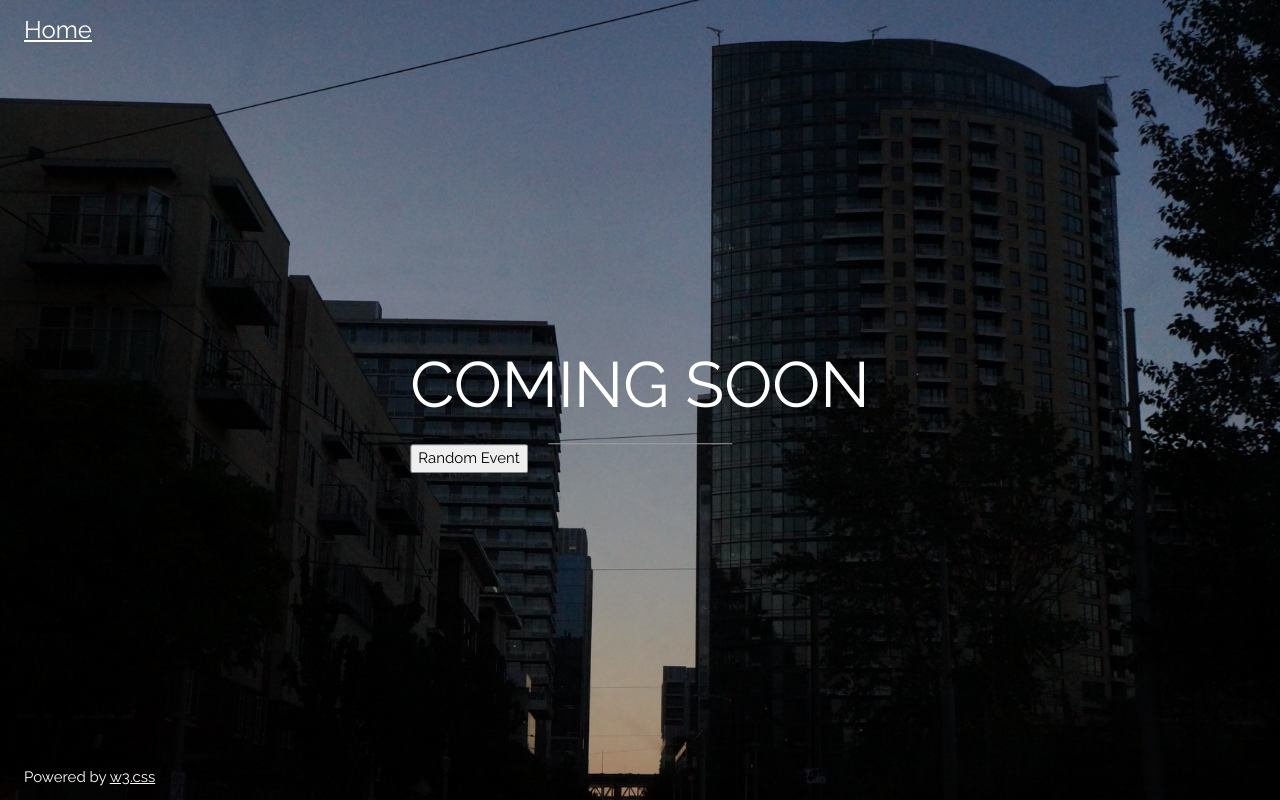
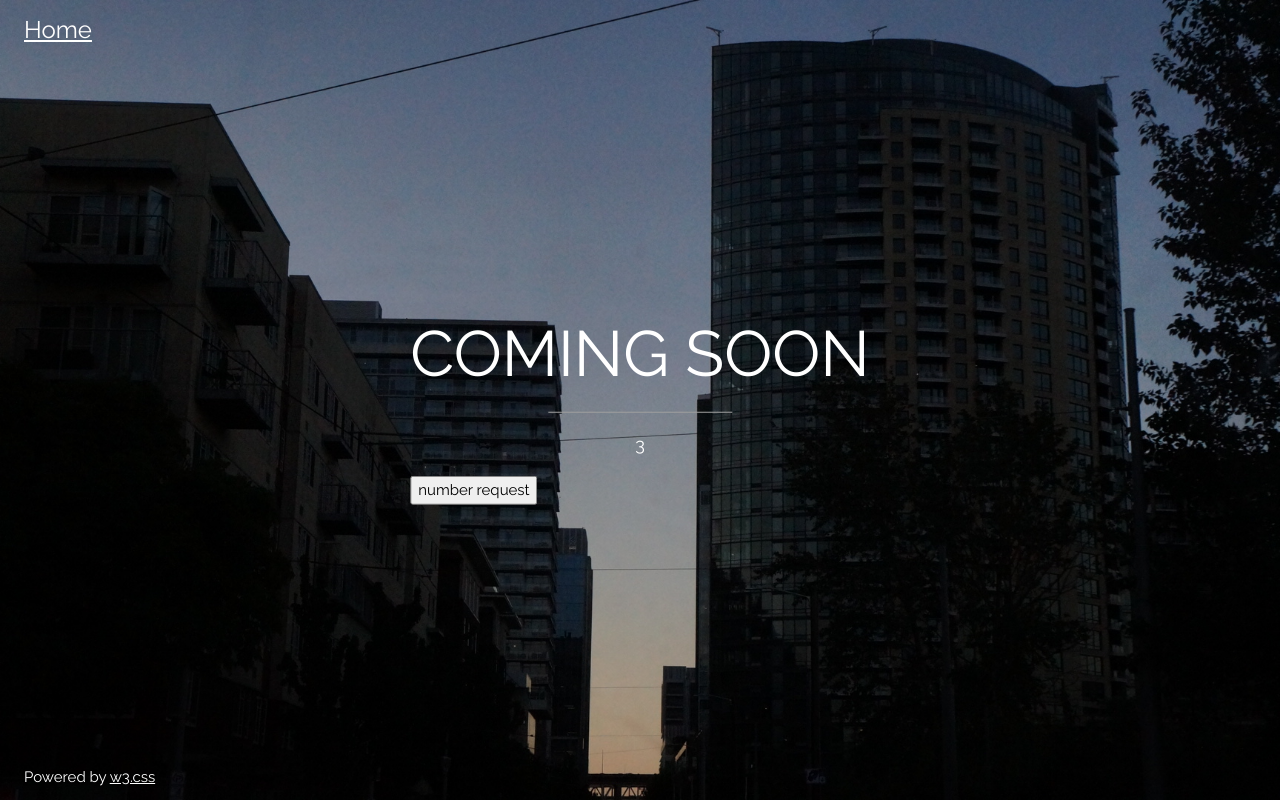
Before and after one commit to JayDBee/P_Vs._Portland, a Django app: page /comingSoon/ in a window 1280 px wide. Run offline with Django 3.2, Linux system fonts and the light colour scheme.

Commit message:
added values to be displayed on webpage

```diff
--- a/web/posts/views.py
+++ b/web/posts/views.py
@@ -1,10 +1,17 @@
 from django.shortcuts import render
 from django.http import HttpResponse
 
-# Create your views here.
+from random import choice
+#from ..scripts.results import results
 
 def home(request):
     return render(request, 'home.html')
 
 def comingSoon(request):
     return render(request, 'comingSoon.html')
+
+def comingSoon(request):
+    #picks = spider_results()
+    nums = [1,2,3,4,5]
+    context = {"number": choice(nums)}
+    return render(request, 'comingSoon.html', context)
--- a/scripts/results.py
+++ b/web/scripts/results.py
@@ -7,9 +7,11 @@ from scrapy.utils.project import get_project_settings
 #connects receivers to signals
 from scrapy.signalmanager import dispatcher
 
+
 from EveroutSpider import EveroutSpider
 #special thanks to this solution from:
 #https://stackoverflow.com/questions/40237952/get-scrapy-crawler-output-results-in-script-file-function
+
 
 def spider_results():
     results = []
@@ -27,4 +29,4 @@ def spider_results():
 
 #prints lists which contain dictionaries with scrapy results
 if __name__ == '__main__':
-    print(spider_results())
+    print("\n\n" + spider_results()[0]['title'])
--- a/web/templates/comingSoon.html
+++ b/web/templates/comingSoon.html
@@ -23,10 +23,9 @@ body, html {height: 100%}
   <div class="w3-display-middle">
     <h1 class="w3-jumbo w3-animate-top">COMING SOON</h1>
     <hr class="w3-border-grey" style="margin:auto;width:40%">
-    <!--p class="w3-large w3-center">35 days left</p-->
+    <p class="w3-large w3-center">{{ number }}</p>
     <form>
-      <!--Here is where we'll style the button-->
-      <input type="submit" value="Random Event">
+      <input type="submit" value="number request">
     </form>
 
   </div>
```
Also changed, not shown: web/scripts/EveroutSpider.py (renamed from scripts/EveroutSpider.py, +0 -9 lines), web/templates/home.html (+19 -11 lines), web/Portfolio_html/index.html (renamed from Portfolio_html/index.html), web/Portfolio_html/index.js (renamed from Portfolio_html/index.js), web/Portfolio_html/package.json (renamed from Portfolio_html/package.json), web/scripts/TravelPDXSpider.py (renamed from scripts/TravelPDXSpider.py), web/scripts/UsNewsSpider.py (renamed from scripts/UsNewsSpider.py), web/scripts/example_request.py (renamed from scripts/example_request.py), web/scripts/ref.txt (renamed from scripts/ref.txt), web/static/shnic.jpg (added).
